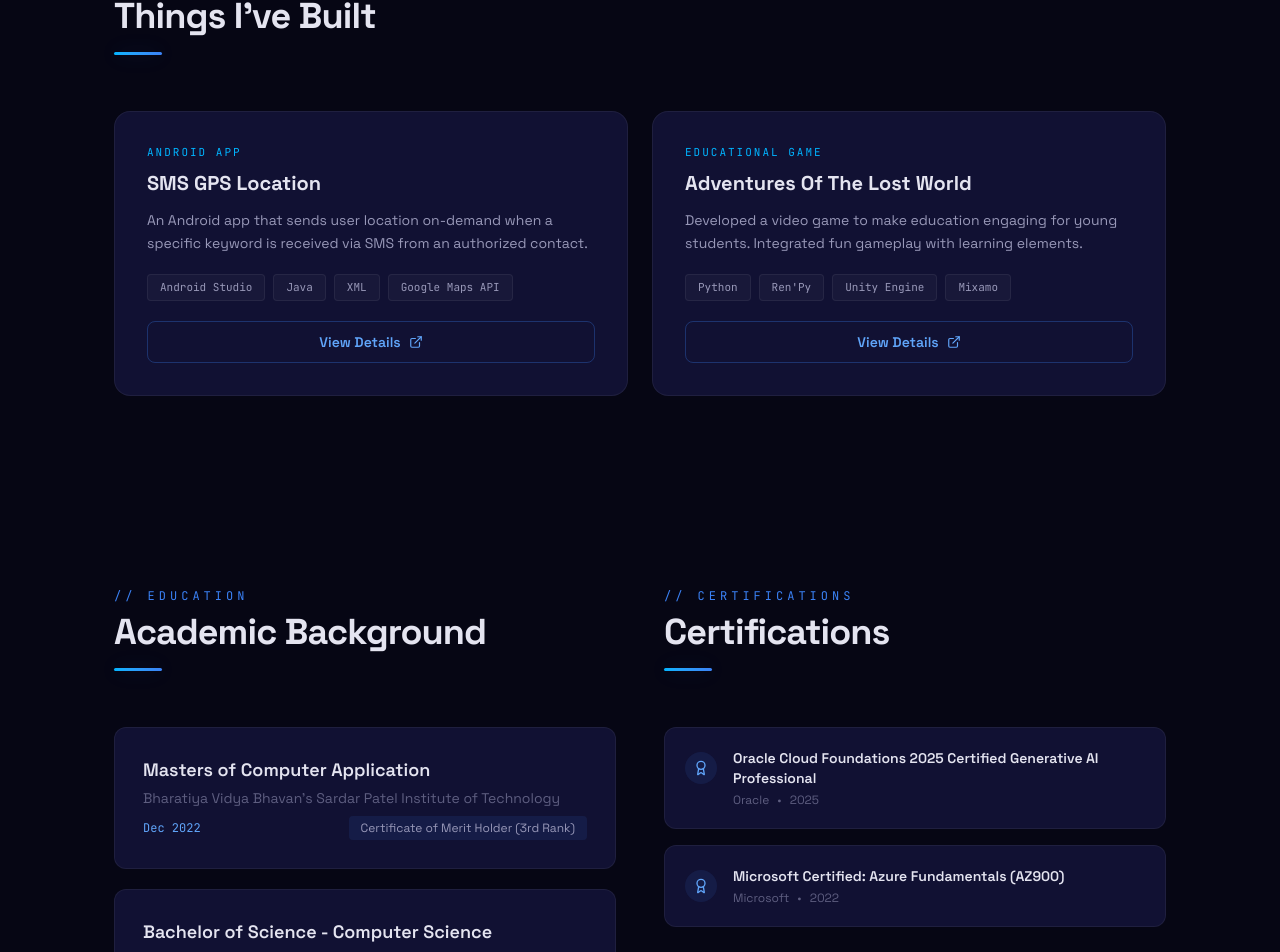
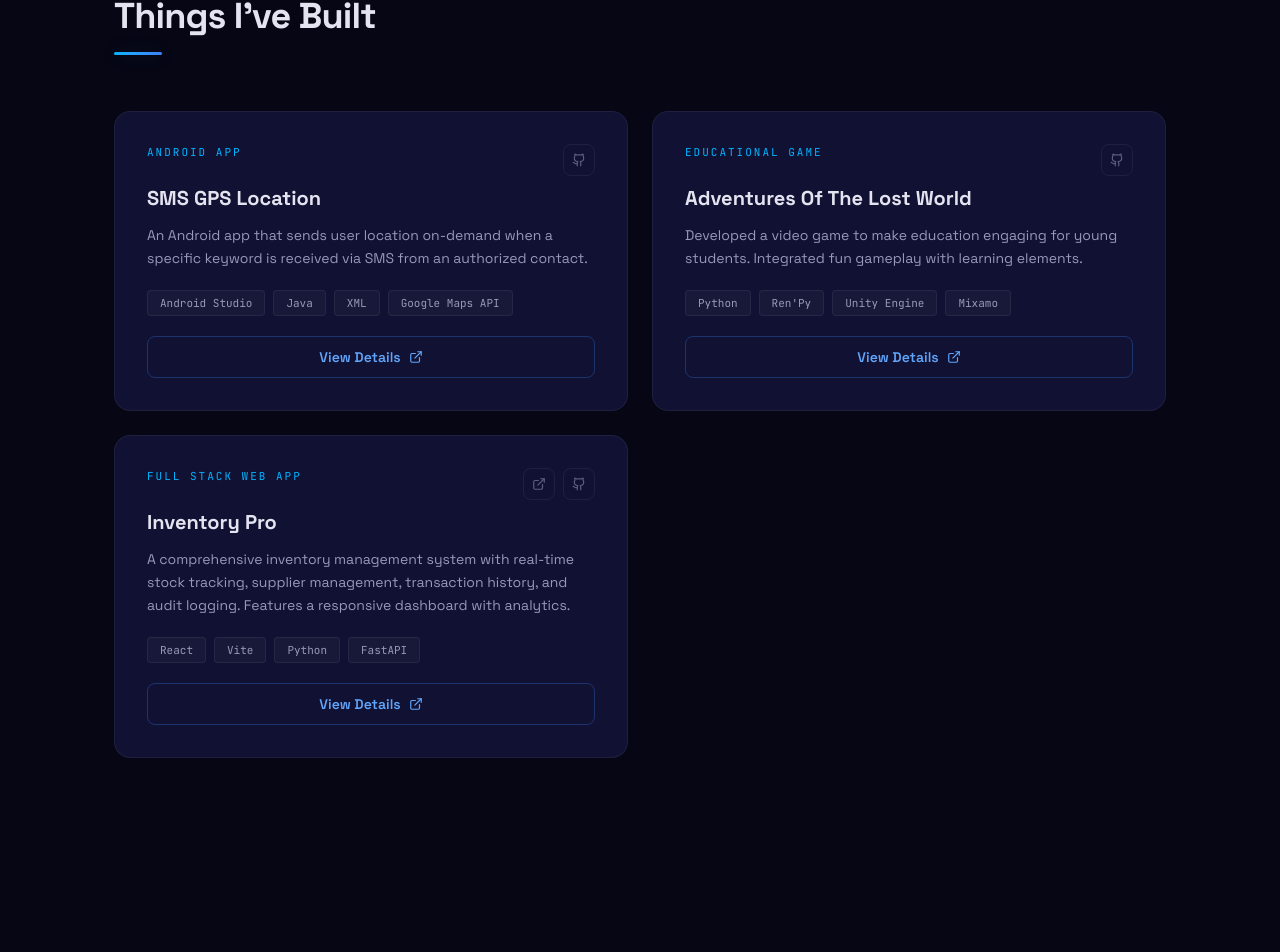
Before and after one commit to mohitbellwani/portfolioReactFrontend, a React (Vite) app: page / in a window 1280 px wide. Shown: the part 3891-4843 px from the top of the page. Built offline with nearby package versions, Linux system fonts and the light colour scheme.

Commit message:
minor update

```diff
--- a/src/components/ProjectDetail.jsx
+++ b/src/components/ProjectDetail.jsx
@@ -1,5 +1,5 @@
 import React from 'react';
-import { ArrowLeft, Github } from 'lucide-react';
+import { ArrowLeft, Github, ExternalLink, Code2 } from 'lucide-react';
 import ImageCarousel from './ImageCarousel';
 import { getThemeClasses } from '../utils/theme';
 import { motion } from 'framer-motion';
@@ -33,7 +33,15 @@ const ProjectDetailView = ({ project, onBack, isDark }) => {
                             <h1 className={`text-3xl font-bold ${theme.textHeader}`}>{project.title}</h1>
                             <span className={`${theme.accentLight} font-medium text-sm font-mono-brand uppercase tracking-wider`}>{project.type}</span>
                         </div>
-                        <div className="flex gap-3">
+                        <div className="flex gap-3 flex-wrap">
+                            {project.liveDemo && (
+                                <a href={project.liveDemo} target="_blank" rel="noreferrer"
+                                    className={`flex items-center gap-2 px-5 py-2.5 ${theme.accentBg} text-white rounded-lg transition-all duration-300 no-underline font-semibold text-sm hover:-translate-y-0.5`}
+                                    style={{ boxShadow: isDark ? '0 0 20px rgba(59,130,246,0.18)' : '0 0 20px rgba(245,158,11,0.18)' }}
+                                >
+                                    <ExternalLink size={18} /> Live Demo
+                                </a>
+                            )}
                             {project.github && (
                                 <a href={project.github} target="_blank" rel="noreferrer"
                                     className={`flex items-center gap-2 px-5 py-2.5 ${theme.accentBg} text-white rounded-lg transition-all duration-300 no-underline font-semibold text-sm hover:-translate-y-0.5`}
@@ -41,6 +49,13 @@ const ProjectDetailView = ({ project, onBack, isDark }) => {
                                 >
                                     <Github size={18} /> GitHub Repo
                                 </a>
+                            )}
+                            {!project.github && project.githubLabel && (
+                                <span
+                                    className={`flex items-center gap-2 px-5 py-2.5 border ${theme.borderAccent} ${theme.accentLight} rounded-lg font-semibold text-sm font-mono-brand`}
+                                >
+                                    <Github size={18} /> {project.githubLabel}
+                                </span>
                             )}
                         </div>
                     </div>
--- a/src/components/UIComponents.jsx
+++ b/src/components/UIComponents.jsx
@@ -1,5 +1,5 @@
 import React from 'react';
-import { Briefcase, ExternalLink, Code2 } from 'lucide-react';
+import { Briefcase, ExternalLink, Code2, Github } from 'lucide-react';
 import { getThemeClasses } from '../utils/theme';
 import { motion } from 'framer-motion';
 import { fadeIn } from '../utils/motion';
@@ -123,8 +123,45 @@ export const ProjectCard = ({ project, onSelect, isDark, index }) => {
       <div className={`absolute inset-0 ${isDark ? 'bg-gradient-to-br from-[rgba(59,130,246,0.08)] to-transparent' : 'bg-gradient-to-br from-[rgba(245,158,11,0.06)] to-transparent'} opacity-0 group-hover:opacity-100 transition-opacity duration-400 pointer-events-none`} />
 
       <div className="p-8 flex flex-col flex-1 relative z-[1]">
-        <div className={`font-mono-brand text-[11px] uppercase tracking-[2px] ${theme.accentNeon} mb-2`}>
-          {project.type}
+        <div className="flex items-start justify-between mb-2">
+          <div className={`font-mono-brand text-[11px] uppercase tracking-[2px] ${theme.accentNeon}`}>
+            {project.type}
+          </div>
+          {/* Quick-access icons */}
+          <div className="flex gap-2">
+            {project.liveDemo && (
+              <a href={project.liveDemo} target="_blank" rel="noreferrer"
+                className={`w-8 h-8 rounded-lg border ${theme.border} ${theme.textMuted} flex items-center justify-center no-underline transition-all duration-300 ${theme.cardHoverBorder}`}
+                title="Live Demo"
+                style={{ boxShadow: 'none' }}
+                onMouseEnter={(e) => { e.currentTarget.style.boxShadow = isDark ? '0 0 12px rgba(59,130,246,0.2)' : '0 0 12px rgba(245,158,11,0.2)'; e.currentTarget.style.color = isDark ? '#60a5fa' : '#d97706'; }}
+                onMouseLeave={(e) => { e.currentTarget.style.boxShadow = 'none'; e.currentTarget.style.color = ''; }}
+                onClick={(e) => e.stopPropagation()}
+              >
+                <ExternalLink size={14} />
+              </a>
+            )}
+            {project.github && (
+              <a href={project.github} target="_blank" rel="noreferrer"
+                className={`w-8 h-8 rounded-lg border ${theme.border} ${theme.textMuted} flex items-center justify-center no-underline transition-all duration-300 ${theme.cardHoverBorder}`}
+                title="GitHub Repo"
+                style={{ boxShadow: 'none' }}
+                onMouseEnter={(e) => { e.currentTarget.style.boxShadow = isDark ? '0 0 12px rgba(59,130,246,0.2)' : '0 0 12px rgba(245,158,11,0.2)'; e.currentTarget.style.color = isDark ? '#60a5fa' : '#d97706'; }}
+                onMouseLeave={(e) => { e.currentTarget.style.boxShadow = 'none'; e.currentTarget.style.color = ''; }}
+                onClick={(e) => e.stopPropagation()}
+              >
+                <Github size={14} />
+              </a>
+            )}
+            {!project.github && project.githubLabel && (
+              <span
+                className={`w-8 h-8 rounded-lg border ${theme.border} ${theme.textMuted} flex items-center justify-center cursor-default transition-all duration-300`}
+                title={project.githubLabel}
+              >
+                <Github size={14} />
+              </span>
+            )}
+          </div>
         </div>
         <h3 className={`text-xl font-bold ${theme.textHeader} mb-3`}>{project.title}</h3>
         <p className={`${theme.textSecondary} text-sm mb-5 line-clamp-3 flex-1 leading-relaxed`}>{project.description}</p>
--- a/src/data/resumeData.js
+++ b/src/data/resumeData.js
@@ -127,6 +127,19 @@ export const INITIAL_RESUME_DATA = {
         "/assets/AOTLW/6.jpeg",
       ],
       longDescription: "A 2D/3D hybrid educational game designed to teach basic history and science concepts. I used Ren'Py for the dialogue systems and Unity for the platforming sections. Character models were rigged using Mixamo."
+    },
+    {
+      id: 3,
+      title: "Inventory Pro",
+      type: "Full Stack Web App",
+      description: "A comprehensive inventory management system with real-time stock tracking, supplier management, transaction history, and audit logging. Features a responsive dashboard with analytics.",
+      tags: ["React", "Vite", "Python", "FastAPI", "Supabase", "Tailwind CSS", "Tauri"],
+      link: "#",
+      liveDemo: "https://inventory-pro-nu.vercel.app/",
+      github: null,
+      githubLabel: "Code on Demand",
+      screenshots: [],
+      longDescription: "Inventory Pro is a production-grade inventory management system built with a React + Vite frontend and Python FastAPI backend, backed by Supabase (PostgreSQL). It features comprehensive CRUD operations for categories, items, and suppliers, real-time stock tracking with transaction history, an audit logging system with 60-day auto-archival, and a responsive analytics dashboard. The system also has a Tauri-based desktop application for offline use."
     }
   ],
   certifications: [
```
